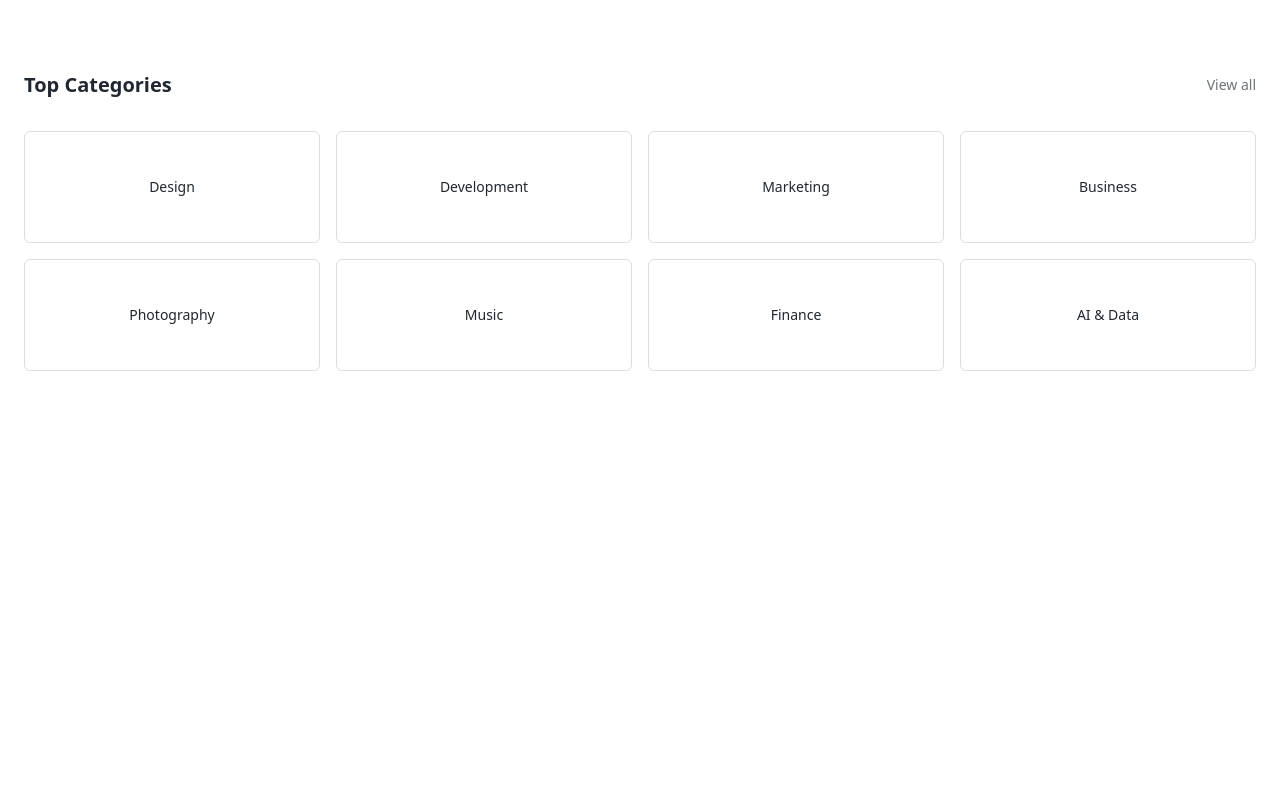
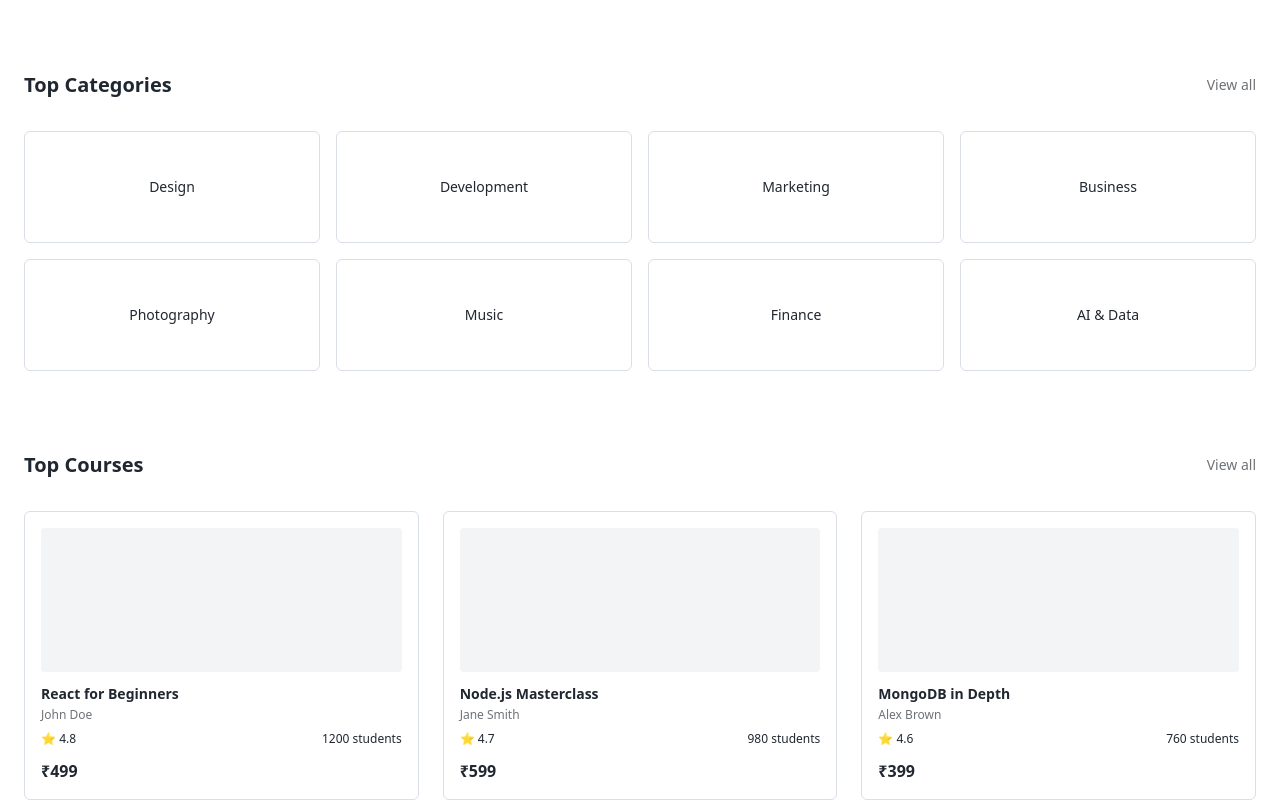
Before and after one commit to dev13-Vishnu/deep-learn-client, a React (Vite) app: page / in a window 1280 px wide. Shown: the part 894-1694 px from the top of the page. Before the commit the page ends 1265 px from the top, so only its background shows below. Built offline with nearby package versions, Linux system fonts and the light colour scheme; no server answers.

Commit message:
feat(landing): add top courses section

```diff
--- a/src/pages/landing/LandingPage.tsx
+++ b/src/pages/landing/LandingPage.tsx
@@ -1,6 +1,7 @@
 import CategoriesSection from "./sections/CategoriesSection";
 import HeroSection from "./sections/HeroSection";
 import StatsSection from "./sections/StatsSection";
+import TopCoursesSection from "./sections/TopCoursesSection";
 
 export default function LandingPage() {
     return (
@@ -8,6 +9,7 @@ export default function LandingPage() {
             <HeroSection/>
             <StatsSection/>
             <CategoriesSection/>
+            <TopCoursesSection/>
         </div>
     )
 }
--- /dev/null
+++ b/src/pages/landing/sections/CourseCard.tsx
@@ -0,0 +1,37 @@
+interface CourseItem {
+  id: string;
+  title: string;
+  instructor: string;
+  rating: number;
+  students: number;
+  price: string;
+}
+
+interface CourseCardProps {
+  course: CourseItem;
+}
+
+export default function CourseCard({ course }: CourseCardProps) {
+  return (
+    <div className="rounded-md border border-[color:var(--color-border)] bg-white p-4 hover:shadow-sm transition">
+      <div className="mb-3 h-36 w-full rounded bg-gray-100" />
+
+      <h3 className="text-sm font-semibold leading-snug">
+        {course.title}
+      </h3>
+
+      <p className="mt-1 text-xs text-[color:var(--color-muted)]">
+        {course.instructor}
+      </p>
+
+      <div className="mt-2 flex items-center justify-between text-xs">
+        <span>⭐ {course.rating}</span>
+        <span>{course.students} students</span>
+      </div>
+
+      <div className="mt-3 font-semibold">
+        {course.price}
+      </div>
+    </div>
+  );
+}
--- /dev/null
+++ b/src/pages/landing/sections/TopCoursesSection.tsx
@@ -0,0 +1,60 @@
+import CourseCard from "./CourseCard";
+
+interface CourseItem {
+  id: string;
+  title: string;
+  instructor: string;
+  rating: number;
+  students: number;
+  price: string;
+}
+
+const DEFAULT_COURSES: CourseItem[] = [
+  {
+    id: 'react',
+    title: 'React for Beginners',
+    instructor: 'John Doe',
+    rating: 4.8,
+    students: 1200,
+    price: '₹499',
+  },
+  {
+    id: 'node',
+    title: 'Node.js Masterclass',
+    instructor: 'Jane Smith',
+    rating: 4.7,
+    students: 980,
+    price: '₹599',
+  },
+  {
+    id: 'mongo',
+    title: 'MongoDB in Depth',
+    instructor: 'Alex Brown',
+    rating: 4.6,
+    students: 760,
+    price: '₹399',
+  },
+];
+
+export default function TopCoursesSection() {
+  return (
+    <section>
+      <div className="mx-auto max-w-7xl px-6">
+        {/* Header */}
+        <div className="mb-8 flex items-center justify-between">
+          <h2 className="text-xl font-semibold">Top Courses</h2>
+          <button className="text-sm text-[color:var(--color-muted)]">
+            View all
+          </button>
+        </div>
+
+        {/* Grid */}
+        <div className="grid grid-cols-1 gap-6 sm:grid-cols-2 md:grid-cols-3">
+          {DEFAULT_COURSES.map((course) => (
+            <CourseCard key={course.id} course={course} />
+          ))}
+        </div>
+      </div>
+    </section>
+  );
+}
```
